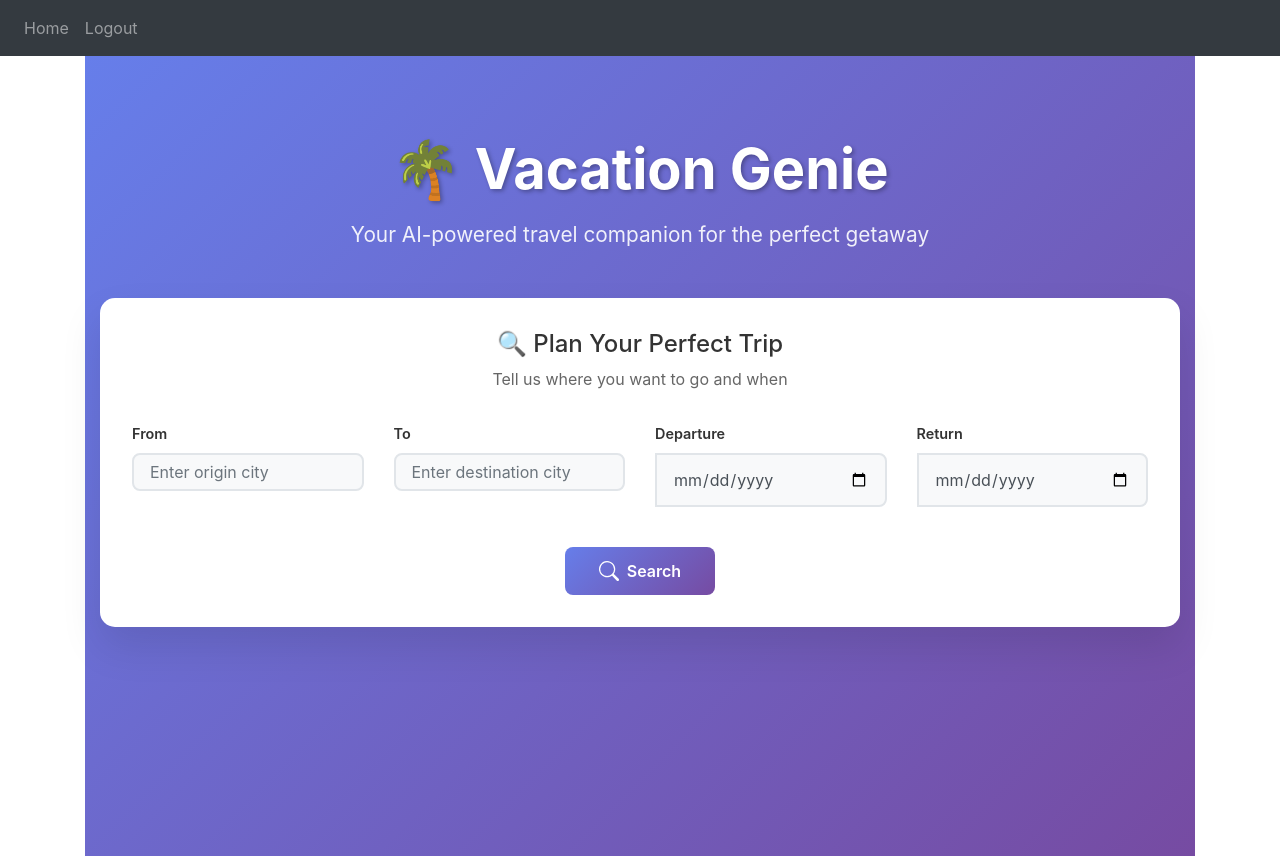
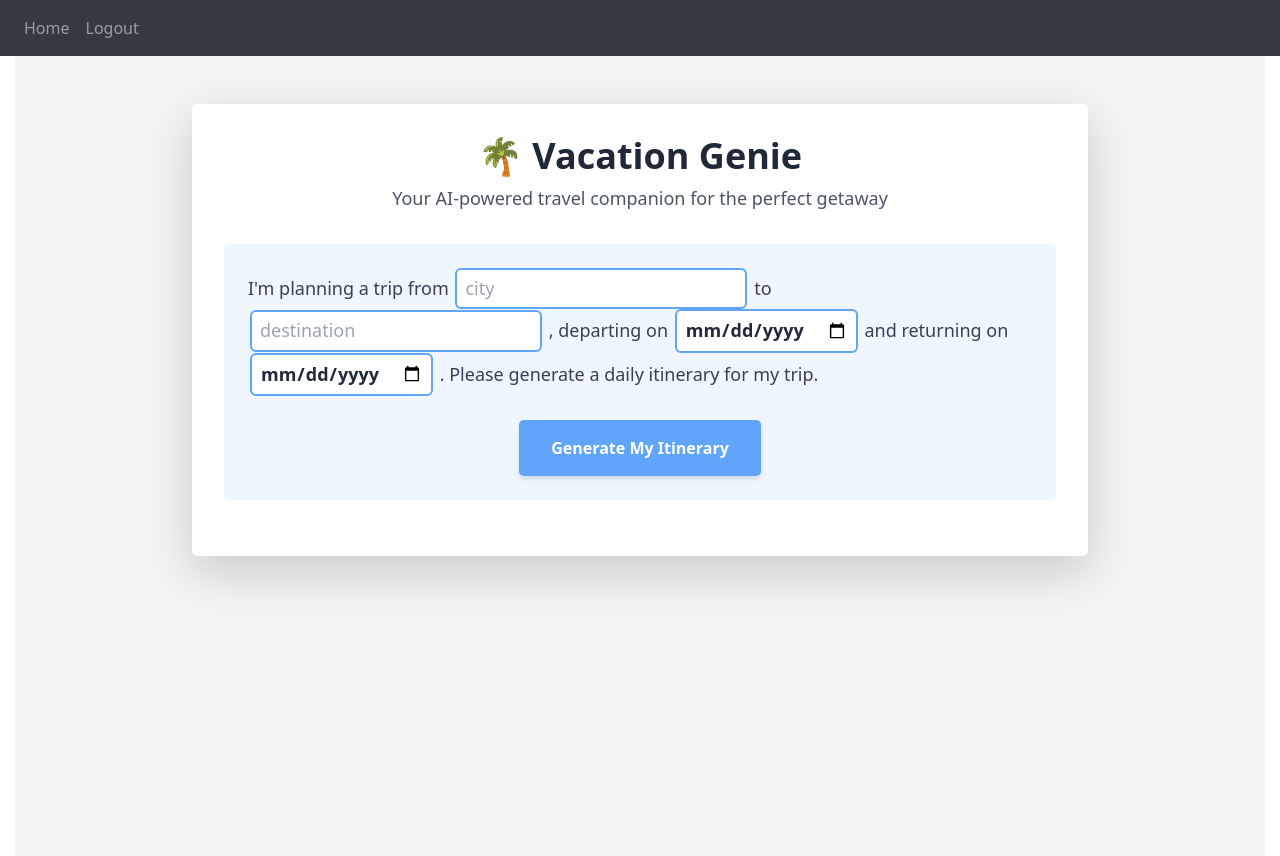
Before and after one commit to AfonsoJ3/Test, a Flask app: page / in a window 1280 px wide. Run offline with Flask 3, Linux system fonts and the light colour scheme; the visitor is signed in with stand-in values (Sample User, id 1); some libraries are stand-ins or nearby versions.

Commit message:
auto-commit for 1a628992-ebc6-4703-9021-90d1a7783033

```diff
--- a/website/templates/home.html
+++ b/website/templates/home.html
@@ -2,82 +2,75 @@
 {% block title %}Vacation Genie - Plan Your Perfect Trip{% endblock %}
 
 {% block content %}
-<div class="vacation-genie-home">
-  <!-- Hero Section -->
-  <div class="hero-section">
-    <div class="container">
-      <div class="text-center mb-5">
-        <h1 class="hero-title">🌴 Vacation Genie</h1>
-        <p class="hero-subtitle">Your AI-powered travel companion for the perfect getaway</p>
+<link href="https://cdn.jsdelivr.net/npm/tailwindcss@2.2.19/dist/tailwind.min.css" rel="stylesheet">
+
+<div class="min-h-screen bg-gray-100 py-12">
+  <div class="container mx-auto px-4">
+
+    <!-- Main Planning Card -->
+    <div class="max-w-4xl mx-auto">
+      <div class="bg-white shadow-lg rounded-lg p-8 mb-8">
+
+        <!-- Header -->
+        <div class="text-center mb-8">
+          <h1 class="text-4xl font-bold text-gray-800 mb-2">🌴 Vacation Genie</h1>
+          <p class="text-gray-600 text-lg">Your AI-powered travel companion for the perfect getaway</p>
         </div>
 
-      <!-- Search Form -->
-      <div class="search-container">
+        <!-- Trip Planning Prompt -->
+        <div class="bg-blue-50 rounded-lg p-6 mb-6">
           <form id="travelSearchForm" method="POST" action="/">
-          <div class="search-box">
-            <div class="search-header">
-              <h3>🔍 Plan Your Perfect Trip</h3>
-              <p>Tell us where you want to go and when</p>
-            </div>
-            <div class="row">
+            <div class="text-lg leading-relaxed text-gray-700">
+              <span>I'm planning a trip from </span>
+
               <!-- Origin Input -->
-              <div class="col-md-3 col-sm-6 mb-3">
-                <div class="input-group">
-                  <label class="input-label">From</label>
-                  <div class="autocomplete-wrapper">
-                    <input type="text" id="origin" name="origin" class="form-control search-input"
-                           placeholder="Enter origin city" autocomplete="off" required
+              <div class="inline-block relative">
+                <input type="text" id="origin" name="origin"
+                       class="inline-input"
+                       placeholder="city"
+                       autocomplete="off"
+                       required
                        value="{{ origin or '' }}">
                 <div class="autocomplete-dropdown" id="originDropdown"></div>
               </div>
-                </div>
-              </div>
+
+              <span> to </span>
 
               <!-- Destination Input -->
-              <div class="col-md-3 col-sm-6 mb-3">
-                <div class="input-group">
-                  <label class="input-label">To</label>
-                  <div class="autocomplete-wrapper">
-                    <input type="text" id="destination" name="destination" class="form-control search-input"
-                           placeholder="Enter destination city" autocomplete="off" required
+              <div class="inline-block relative">
+                <input type="text" id="destination" name="destination"
+                       class="inline-input"
+                       placeholder="destination"
+                       autocomplete="off"
+                       required
                        value="{{ destination or '' }}">
                 <div class="autocomplete-dropdown" id="destinationDropdown"></div>
               </div>
-                </div>
+
+              <span>, departing on </span>
+
+              <!-- Departure Date -->
+              <input type="date" id="departureDate" name="departureDate"
+                     class="inline-input date-input"
+                     required
+                     value="{{ departure_date or '' }}">
+
+              <span> and returning on </span>
+
+              <!-- Return Date -->
+              <input type="date" id="returnDate" name="returnDate"
+                     class="inline-input date-input"
+                     required
+                     value="{{ return_date or '' }}">
+
+              <span>. Please generate a daily itinerary for my trip.</span>
             </div>
 
-              <!-- Departure Date -->
-              <div class="col-md-3 col-sm-6 mb-3">
-                <div class="input-group date-field-group">
-                  <label class="input-label date-label">Departure</label>
-                  <input type="date" id="departureDate" name="departureDate" class="form-control search-input date-input" required
-                         value="{{ departure_date or '' }}">
-                </div>
-              </div>
-
-              <!-- Return Date -->
-              <div class="col-md-3 col-sm-6 mb-3">
-                <div class="input-group date-field-group">
-                  <label class="input-label date-label">Return</label>
-                  <input type="date" id="returnDate" name="returnDate" class="form-control search-input date-input" required
-                         value="{{ return_date or '' }}">
-                </div>
-              </div>
-            </div>
-
-            <!-- Search Button Row - Centered -->
-            <div class="row">
-              <div class="col-12">
-                <div class="search-btn-container">
-                  <button type="submit" class="btn btn-search">
-                    <svg xmlns="http://www.w3.org/2000/svg" width="20" height="20" fill="currentColor" viewBox="0 0 16 16">
-                      <path d="M11.742 10.344a6.5 6.5 0 1 0-1.397 1.398h-.001c.03.04.062.078.098.115l3.85 3.85a1 1 0 0 0 1.415-1.414l-3.85-3.85a1.007 1.007 0 0 0-.115-.1zM12 6.5a5.5 5.5 0 1 1-11 0 5.5 5.5 0 0 1 11 0z"/>
-                    </svg>
-                    Search
+            <!-- Generate Button -->
+            <div class="text-center mt-6">
+              <button type="submit" class="bg-blue-400 hover:bg-blue-500 text-white px-8 py-3 rounded-lg shadow-md transition font-semibold">
+                Generate My Itinerary
               </button>
-                </div>
-              </div>
-            </div>
             </div>
           </form>
         </div>
@@ -85,126 +78,74 @@
     </div>
 
     <!-- Results Section -->
-  <div class="results-section" id="resultsSection" style="display: none;">
-    <div class="container">
-      <div class="results-header">
-        <h2>✈️ Your Perfect Itinerary</h2>
-        <p class="results-subtitle">Here's your personalized travel plan</p>
+    {% if itinerary %}
+    <div class="max-w-4xl mx-auto">
+      <div class="bg-white shadow-lg rounded-lg p-8">
+        <div class="text-center mb-6">
+          <h2 class="text-3xl font-bold text-gray-800 mb-2">✈️ Your Perfect Itinerary</h2>
+          <p class="text-gray-600">Here's your personalized travel plan</p>
         </div>
 
         <!-- Timeline Container -->
-      <div class="timeline-container" id="timelineContainer">
-        <!-- Timeline content will be populated here -->
+        <div class="space-y-6" id="timelineContainer">
+          {% for item in itinerary %}
+          <div class="bg-gray-50 rounded-lg p-6 border-l-4 border-blue-400">
+            <div class="flex items-start">
+              <div class="flex-shrink-0 w-12 h-12 bg-blue-400 text-white rounded-full flex items-center justify-center font-bold mr-4">
+                {{ loop.index }}
+              </div>
+              <div class="flex-grow">
+                <h3 class="text-xl font-semibold text-gray-800 mb-1">{{ item.day }}</h3>
+                <p class="text-sm text-gray-500 mb-2">{{ item.date }}</p>
+                <p class="text-gray-700 leading-relaxed">{{ item.activities }}</p>
               </div>
             </div>
           </div>
+          {% endfor %}
+        </div>
+      </div>
+    </div>
+    {% endif %}
 
     <!-- Loading State -->
     <div class="loading-section" id="loadingSection" style="display: none;">
-    <div class="container text-center">
-      <div class="spinner-border text-primary" role="status">
-        <span class="sr-only">Loading...</span>
+      <div class="text-center">
+        <div class="inline-block animate-spin rounded-full h-8 w-8 border-b-2 border-blue-400"></div>
+        <p class="mt-3 text-gray-600">Creating your perfect itinerary...</p>
       </div>
-      <p class="mt-3">Creating your perfect itinerary...</p>
     </div>
+
   </div>
 </div>
 
 <style>
-  .vacation-genie-home {
-    min-height: 100vh;
-    background: linear-gradient(135deg, #667eea 0%, #764ba2 100%);
-    padding-top: 2rem;
+  .inline-input {
+    display: inline-block;
+    border: 2px solid #60A5FA;
+    border-radius: 6px;
+    padding: 4px 8px;
+    margin: 0 2px;
+    background: white;
+    font-weight: 600;
+    color: #1F2937;
+    min-width: 120px;
+    transition: all 0.2s ease;
   }
 
-  .hero-section {
-    padding: 3rem 0;
+  .inline-input:focus {
+    outline: none;
+    border-color: #3B82F6;
+    box-shadow: 0 0 0 3px rgba(59, 130, 246, 0.1);
+    background: #F8FAFC;
   }
 
-  .hero-title {
-    font-size: 3.5rem;
-    font-weight: bold;
-    color: white;
-    margin-bottom: 1rem;
-    text-shadow: 2px 2px 4px rgba(0,0,0,0.3);
-  }
-
-  .hero-subtitle {
-    font-size: 1.3rem;
-    color: rgba(255,255,255,0.9);
-    margin-bottom: 3rem;
-  }
-
-  .search-container {
-    max-width: 1200px;
-    margin: 0 auto;
-  }
-
-  .search-box {
-    background: white;
-    border-radius: 15px;
-    padding: 2rem;
-    box-shadow: 0 20px 40px rgba(0,0,0,0.1);
-    backdrop-filter: blur(10px);
-  }
-
-  .search-header {
-    text-align: center;
-    margin-bottom: 2rem;
-  }
-
-  .search-header h3 {
-    color: #333;
-    margin-bottom: 0.5rem;
-    font-size: 1.5rem;
-  }
-
-  .search-header p {
-    color: #666;
-    margin-bottom: 0;
-  }
-
-  .input-label {
-    display: block;
-    font-weight: 600;
-    color: #333;
-    margin-bottom: 0.5rem;
-    font-size: 0.9rem;
-  }
-
-  /* Date field specific styling */
-  .date-field-group {
-    display: flex;
-    flex-direction: column;
-  }
-
-  .date-label {
-    order: 1;
-    margin-bottom: 0.5rem;
+  .inline-input::placeholder {
+    color: #9CA3AF;
+    font-weight: normal;
   }
 
   .date-input {
-    order: 2;
-  }
-
-  .search-input {
-    border: 2px solid #e1e5e9;
-    border-radius: 8px;
-    padding: 0.75rem 1rem;
-    font-size: 1rem;
-    transition: all 0.3s ease;
-    background: #f8f9fa;
-  }
-
-  .search-input:focus {
-    border-color: #667eea;
-    box-shadow: 0 0 0 3px rgba(102, 126, 234, 0.1);
-    background: white;
-    outline: none;
-  }
-
-  .autocomplete-wrapper {
-    position: relative;
+    min-width: 140px;
   }
 
   .autocomplete-dropdown {
@@ -213,162 +154,30 @@
     left: 0;
     right: 0;
     background: white;
-    border: 1px solid #e1e5e9;
+    border: 1px solid #D1D5DB;
     border-top: none;
-    border-radius: 0 0 8px 8px;
+    border-radius: 0 0 6px 6px;
     max-height: 200px;
     overflow-y: auto;
     z-index: 1000;
     display: none;
+    box-shadow: 0 4px 6px rgba(0, 0, 0, 0.1);
   }
 
   .autocomplete-item {
-    padding: 0.75rem 1rem;
+    padding: 8px 12px;
     cursor: pointer;
-    border-bottom: 1px solid #f1f3f4;
+    border-bottom: 1px solid #F3F4F6;
     transition: background-color 0.2s ease;
   }
 
   .autocomplete-item:hover,
   .autocomplete-item.active {
-    background-color: #f8f9fa;
+    background-color: #F8FAFC;
   }
 
-  /* Search button container - centered */
-  .search-btn-container {
-    display: flex;
-    justify-content: center;
-    margin-top: 1.5rem;
-  }
-
-  .btn-search {
-    background: linear-gradient(135deg, #667eea 0%, #764ba2 100%);
-    border: none;
-    color: white;
-    padding: 0.75rem 2rem;
-    border-radius: 8px;
-    font-weight: 600;
-    font-size: 1rem;
-    display: flex;
-    align-items: center;
-    gap: 0.5rem;
-    transition: all 0.3s ease;
-    justify-content: center;
-    min-width: 150px;
-  }
-
-  .btn-search:hover {
-    transform: translateY(-2px);
-    box-shadow: 0 10px 20px rgba(102, 126, 234, 0.4);
-    color: white;
-  }
-
-  .results-section {
-    background: #f8f9fa;
-    padding: 4rem 0;
-    min-height: 60vh;
-  }
-
-  .results-header {
-    text-align: center;
-    margin-bottom: 3rem;
-  }
-
-  .results-header h2 {
-    font-size: 2.5rem;
-    color: #333;
-    margin-bottom: 1rem;
-  }
-
-  .results-subtitle {
-    font-size: 1.1rem;
-    color: #666;
-  }
-
-  .timeline-container {
-    max-width: 800px;
-    margin: 0 auto;
-    position: relative;
-  }
-
-  .timeline-item {
-    position: relative;
-    padding-left: 3rem;
-    margin-bottom: 2rem;
-  }
-
-  .timeline-item::before {
-    content: '';
-    position: absolute;
-    left: 0;
-    top: 0;
-    width: 3px;
-    height: 100%;
-    background: linear-gradient(135deg, #667eea 0%, #764ba2 100%);
-    border-radius: 2px;
-  }
-
-  .timeline-item::after {
-    content: '';
-    position: absolute;
-    left: -6px;
-    top: 1rem;
-    width: 15px;
-    height: 15px;
-    background: #667eea;
-    border-radius: 50%;
-    border: 3px solid white;
-    box-shadow: 0 2px 4px rgba(0,0,0,0.2);
-  }
-
-  .timeline-content {
-    background: white;
-    padding: 1.5rem;
-    border-radius: 10px;
-    box-shadow: 0 4px 6px rgba(0,0,0,0.1);
-    margin-left: 1rem;
-  }
-
-  .timeline-day {
-    font-size: 1.2rem;
-    font-weight: bold;
-    color: #667eea;
-    margin-bottom: 0.3rem;
-  }
-
-  .timeline-date {
-    font-size: 0.9rem;
-    color: #999;
-    margin-bottom: 0.5rem;
-    font-style: italic;
-  }
-
-  .timeline-activities {
-    color: #666;
-    line-height: 1.6;
-  }
-
-  .loading-section {
-    padding: 4rem 0;
-    color: white;
-  }
-
-  @media (max-width: 768px) {
-    .hero-title {
-      font-size: 2.5rem;
-    }
-
-    .search-box {
-      padding: 1.5rem;
-    }
-
-    .search-btn-container {
-      margin-top: 1rem;
-    }
-
-    .btn-search {
-      width: 100%;
-    }
+  .autocomplete-item:last-child {
+    border-bottom: none;
   }
 </style>
 
@@ -442,84 +251,8 @@ document.getElementById('departureDate').addEventListener('change', function() {
 
 // Form submission handler
 document.getElementById('travelSearchForm').addEventListener('submit', function(e) {
-  // Don't prevent default - let the form submit normally to the backend
   // Show loading state
   document.getElementById('loadingSection').style.display = 'block';
-  document.getElementById('resultsSection').style.display = 'none';
 });
-
-// Check if we have itinerary data from the backend
-{% if itinerary %}
-  // Hide loading and show results
-  document.addEventListener('DOMContentLoaded', function() {
-    document.getElementById('loadingSection').style.display = 'none';
-    document.getElementById('resultsSection').style.display = 'block';
-
-    // Populate with backend data
-    showBackendResults();
-
-    // Scroll to results
-    setTimeout(() => {
-      document.getElementById('resultsSection').scrollIntoView({ behavior: 'smooth' });
-    }, 100);
-  });
-{% endif %}
-
-function showBackendResults() {
-  const timeline = document.getElementById('timelineContainer');
-
-  {% if itinerary %}
-    const itinerary = {{ itinerary | tojson }};
-
-    timeline.innerHTML = itinerary.map(item => `
-      <div class="timeline-item">
-        <div class="timeline-content">
-          <div class="timeline-day">${item.day}</div>
-          <div class="timeline-date">${item.date}</div>
-          <div class="timeline-activities">${item.activities}</div>
-        </div>
-      </div>
-    `).join('');
-  {% endif %}
-}
-
-function showSampleResults() {
-  const timeline = document.getElementById('timelineContainer');
-  const origin = document.getElementById('origin').value;
-  const destination = document.getElementById('destination').value;
-
-  // Sample timeline data (will be replaced with AI-generated content later)
-  const sampleItinerary = [
-    {
-      day: 'Day 1',
-      activities: `Arrive in ${destination}. Check into hotel and explore the downtown area. Visit local markets and try authentic cuisine.`
-    },
-    {
-      day: 'Day 2',
-      activities: `Full day city tour of ${destination}. Visit major attractions, museums, and historical sites. Evening at leisure.`
-    },
-    {
-      day: 'Day 3',
-      activities: `Adventure day! Outdoor activities and nature excursions. Photography opportunities and local experiences.`
-    },
-    {
-      day: 'Day 4',
-      activities: `Shopping and cultural experiences. Visit local artisan shops and cultural centers. Farewell dinner.`
-    },
-    {
-      day: 'Day 5',
-      activities: `Check out and departure back to ${origin}. Last-minute souvenir shopping if time permits.`
-    }
-  ];
-
-  timeline.innerHTML = sampleItinerary.map(item => `
-    <div class="timeline-item">
-      <div class="timeline-content">
-        <div class="timeline-day">${item.day}</div>
-        <div class="timeline-activities">${item.activities}</div>
-      </div>
-    </div>
-  `).join('');
-}
 </script>
 {% endblock %}
```
Lines whose indentation alone changed are shown as unchanged.
